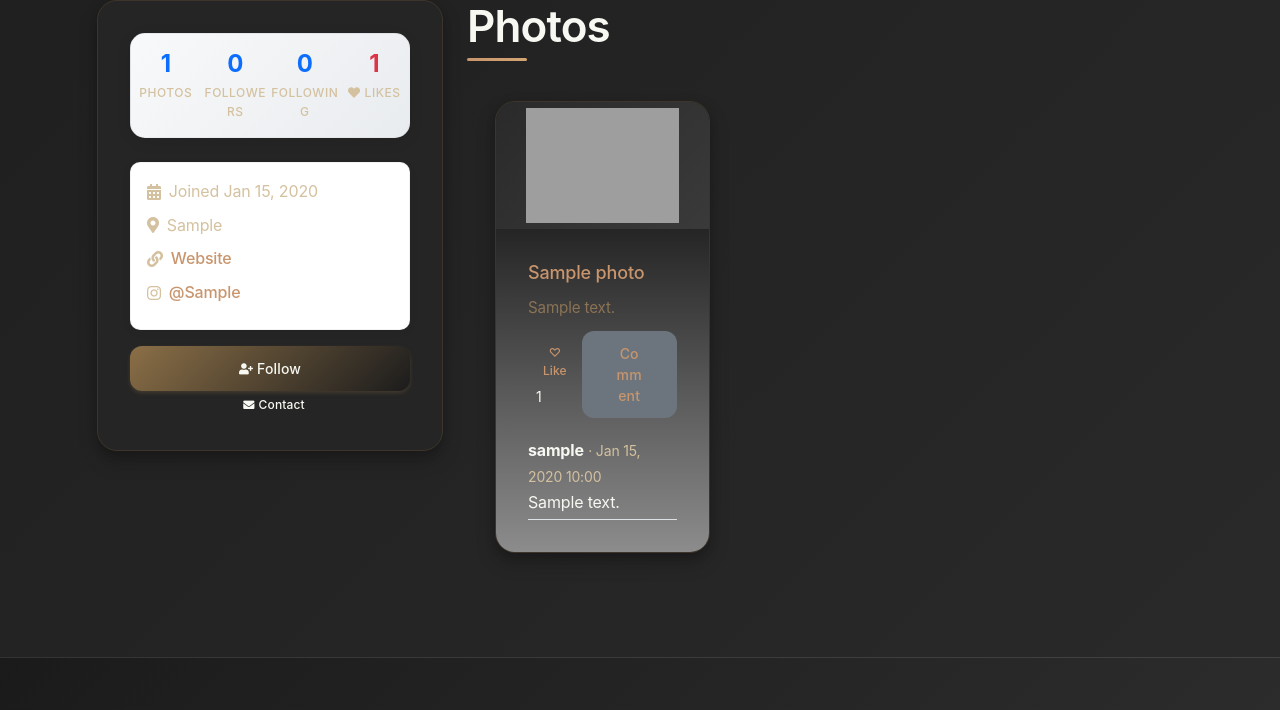
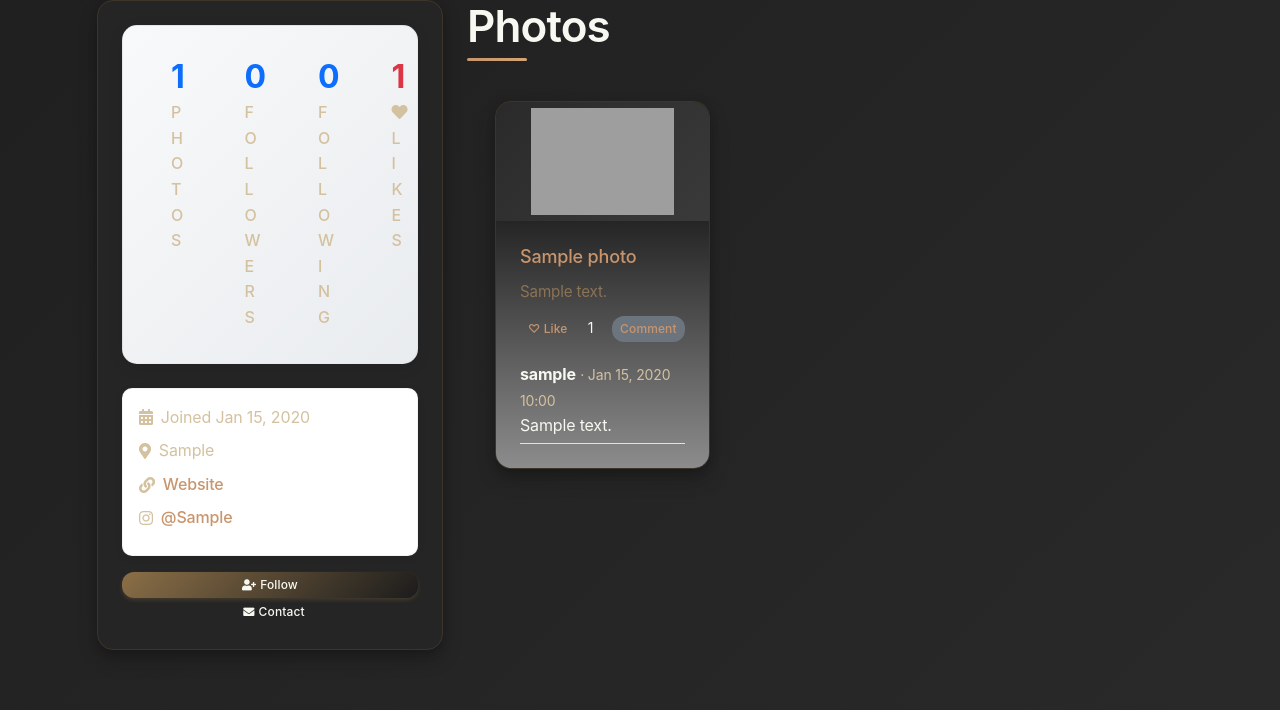
Before and after one commit to TopG85/ShutterSpace, a Django app: a page that uses templates/base.html in a window 1280 px wide. Shown: the part 720-1430 px from the top of the page. Run offline with Django 4.2, Linux system fonts and the light colour scheme; tables that the repository leaves empty hold one stand-in row (values such as "Sample post"); data that the repository does not hold is empty; parts of the project's set-up code (start-up, migrations or seed data) failed here and were passed over; grey boxes are pictures that could not be loaded.

Commit message:
Fix desktop card layout issues - Added proper desktop CSS overrides to restore card functionality

```diff
--- a/static/css/style.css
+++ b/static/css/style.css
@@ -69,6 +69,29 @@ img {
 /* Responsive tables */
 .table-responsive {
   overflow-x: auto;
+}
+
+/* Desktop-specific Bootstrap column fixes */
+@media (min-width: 992px) {
+  .col-lg-4 {
+    flex: 0 0 33.333333% !important;
+    max-width: 33.333333% !important;
+  }
+
+  .col-lg-3 {
+    flex: 0 0 25% !important;
+    max-width: 25% !important;
+  }
+
+  .col-lg-6 {
+    flex: 0 0 50% !important;
+    max-width: 50% !important;
+  }
+
+  .col-lg-8 {
+    flex: 0 0 66.666667% !important;
+    max-width: 66.666667% !important;
+  }
 }
 
 /* Navigation and header improvements */
@@ -1780,9 +1846,59 @@ footer.site-footer {
     --container-max-width: 1140px;
   }
 
+  /* Reset mobile overrides for large desktop */
+  .btn {
+    padding: 0.375rem 0.75rem !important;
+    font-size: 0.875rem !important;
+    min-height: auto !important;
+  }
+
+  .btn-sm {
+    padding: 0.25rem 0.5rem !important;
+    font-size: 0.75rem !important;
+    min-height: auto !important;
+  }
+
+  .form-control {
+    font-size: 0.875rem !important;
+    padding: 0.375rem 0.75rem !important;
+    min-height: auto !important;
+  }
+
   /* Maximum layout potential */
   .container {
     max-width: var(--container-max-width);
+  }
+
+  /* Enhanced card behavior for large desktop */
+  .card {
+    margin-bottom: 2rem !important;
+    border-radius: 16px !important;
+    transition: transform 0.3s ease, box-shadow 0.3s ease !important;
+  }
+
+  .card:hover {
+    transform: translateY(-8px) !important;
+    box-shadow: 0 16px 32px rgba(0,0,0,0.2) !important;
+  }
+
+  .card-body {
+    padding: 1.5rem !important;
+  }
+
+  .card-img-wrapper {
+    padding-top: 56.25% !important; /* 16:9 aspect ratio for large screens */
+  }
+
+  /* Column layout improvements */
+  .row .col-lg-4 {
+    flex: 0 0 33.333333% !important;
+    max-width: 33.333333% !important;
+  }
+
+  .photo-grid .col-sm-6 {
+    flex: 0 0 33.333333% !important;
+    max-width: 33.333333% !important;
   }
 
   /* Five-column layout for very wide screens */
@@ -1791,13 +1907,70 @@ footer.site-footer {
       flex: 0 0 20%;
       max-width: 20%;
     }
+
+    .photo-grid .col-lg-4 {
+      flex: 0 0 25% !important;
+      max-width: 25% !important;
+    }
   }
 
   /* Enhanced typography for large screens */
-  h1 { font-size: 3.5rem; }
-  h2 { font-size: 2.75rem; }
+  h1 { font-size: 3.5rem !important; }
+  h2 { font-size: 2.75rem !important; }
 
   /* Profile hero maximum impact */
+  .profile-hero-image {
+    height: 600px !important;
+  }
+
+  .hero-title {
+    font-size: 4rem !important;
+  }
+
+  .hero-subtitle {
+    font-size: 1.5rem !important;
+  }
+
+  /* Profile stats for large desktop */
+  .profile-stats-container .col-3 {
+    padding: 0 1.5rem !important;
+  }
+
+  .stat-item {
+    padding: 2rem 1.5rem !important;
+  }
+
+  .stat-number {
+    font-size: 2rem !important;
+  }
+
+  .stat-label {
+    font-size: 1rem !important;
+  }
+
+  /* Enhanced navigation */
+  .navbar {
+    padding: 1.5rem 0 !important;
+  }
+
+  .navbar-brand {
+    font-size: 1.75rem !important;
+  }
+
+  /* Better spacing for large screens */
+  .jumbotron {
+    padding: 5rem 3rem !important;
+  }
+
+  .display-4 {
+    font-size: 3.5rem !important;
+  }
+
+  /* Search improvements */
+  .search-form {
+    min-width: 400px !important;
+  }
+}
   .profile-hero-image {
     height: 600px;
   }
```
Also changed, not shown: other parts of static/css/style.css (+70 -27 lines).
